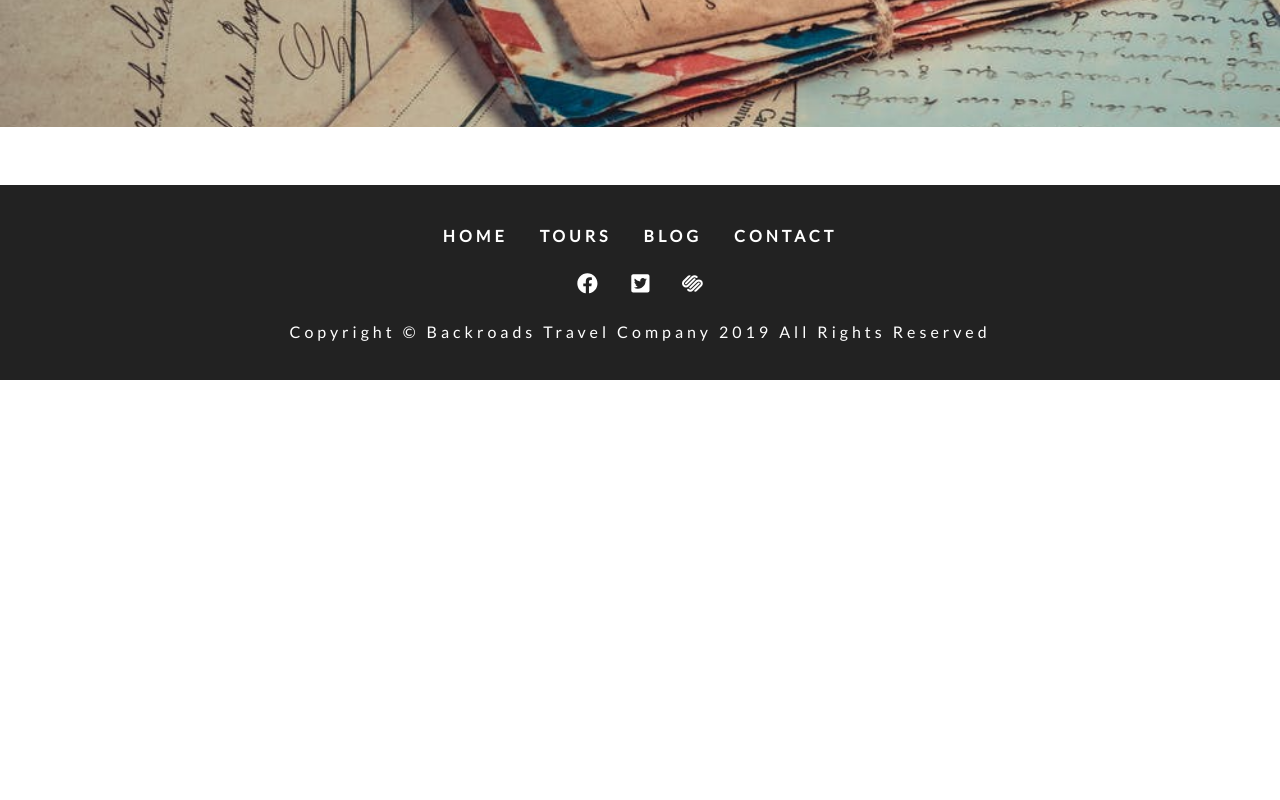
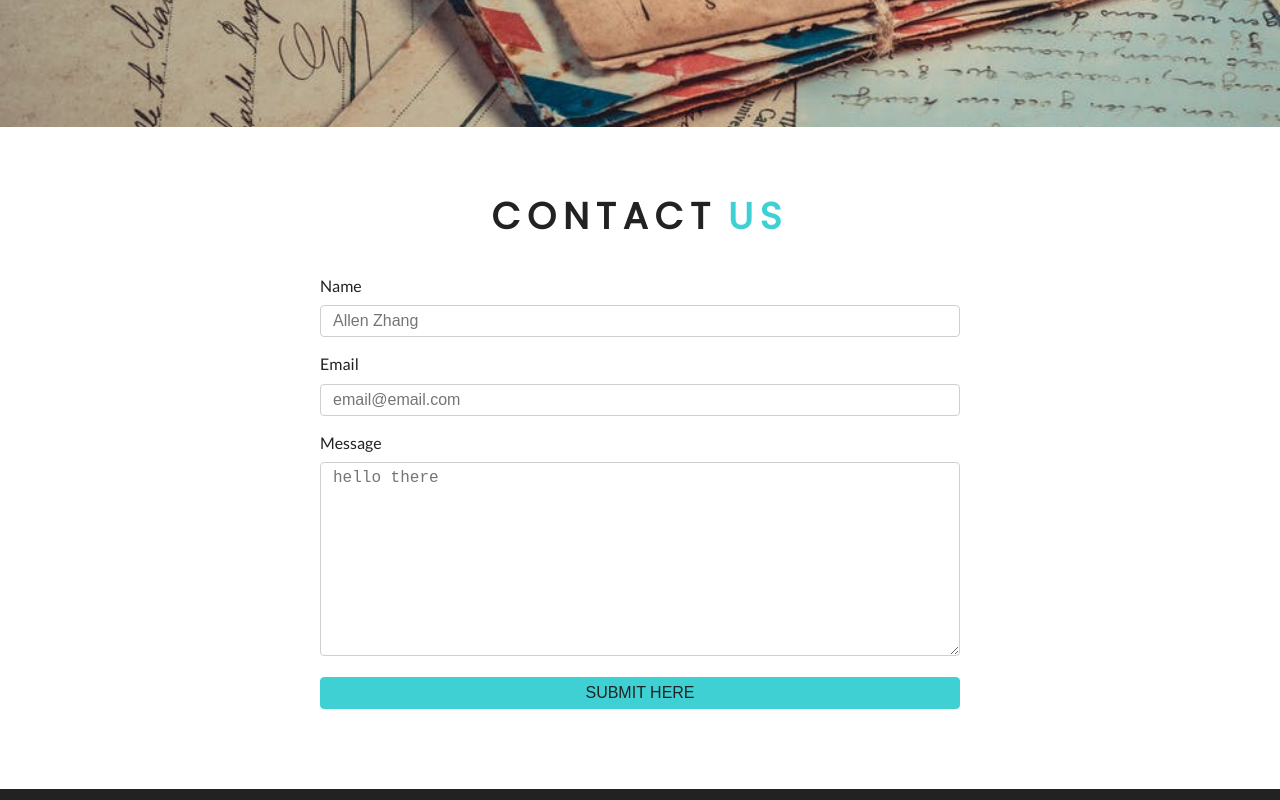
Before and after one commit to AllenZhang-yz/backroads-gatsby, a Gatsby site: page /contact in a window 1280 px wide. Shown: the part 420-1220 px from the top of the page. Before the commit the page ends 800 px from the top, so only its background shows below. Built offline with nearby package versions, Linux system fonts and the light colour scheme; Gatsby itself is replaced by a stand-in of ours.

Commit message:
add contact form

```diff
--- /dev/null
+++ b/src/components/Contact/Contact.js
@@ -0,0 +1,58 @@
+import React from 'react';
+import Title from '../Title';
+import styles from '../../css/contact.module.css';
+
+const Contact = () => {
+  return (
+    <section className={styles.contact}>
+      <Title title="contact" subtitle="us" />
+      <div className={styles.center}>
+        <form
+          action="https://formspree.io/zhangyu_ok@hotmail.com"
+          method="POST"
+          className={styles.form}
+        >
+          <div>
+            <label htmlFor="name">name</label>
+            <input
+              type="text"
+              name="name"
+              id="name"
+              className={styles.formControl}
+              placeholder="Allen Zhang"
+            />
+          </div>
+          <div>
+            <label htmlFor="email">email</label>
+            <input
+              type="email"
+              name="email"
+              id="email"
+              className={styles.formControl}
+              placeholder="email@email.com"
+            />
+          </div>
+          <div>
+            <label htmlFor="message">message</label>
+            <textarea
+              name="message"
+              id="message"
+              rows="10"
+              className={styles.formControl}
+              placeholder="hello there"
+            />
+          </div>
+          <div>
+            <input
+              type="submit"
+              value="submit here"
+              className={styles.submit}
+            />
+          </div>
+        </form>
+      </div>
+    </section>
+  );
+};
+
+export default Contact;
--- a/src/pages/contact.js
+++ b/src/pages/contact.js
@@ -1,12 +1,14 @@
 import React from 'react';
 import Layout from '../components/Layout';
 import StyledHero from '../components/styledHero';
+import Contact from '../components/Contact/Contact';
 import { graphql } from 'gatsby';
 
 export default function contact({ data }) {
   return (
     <Layout>
       <StyledHero img={data.contactBcg.childImageSharp.fluid} />
+      <Contact />
     </Layout>
   );
 }
```
